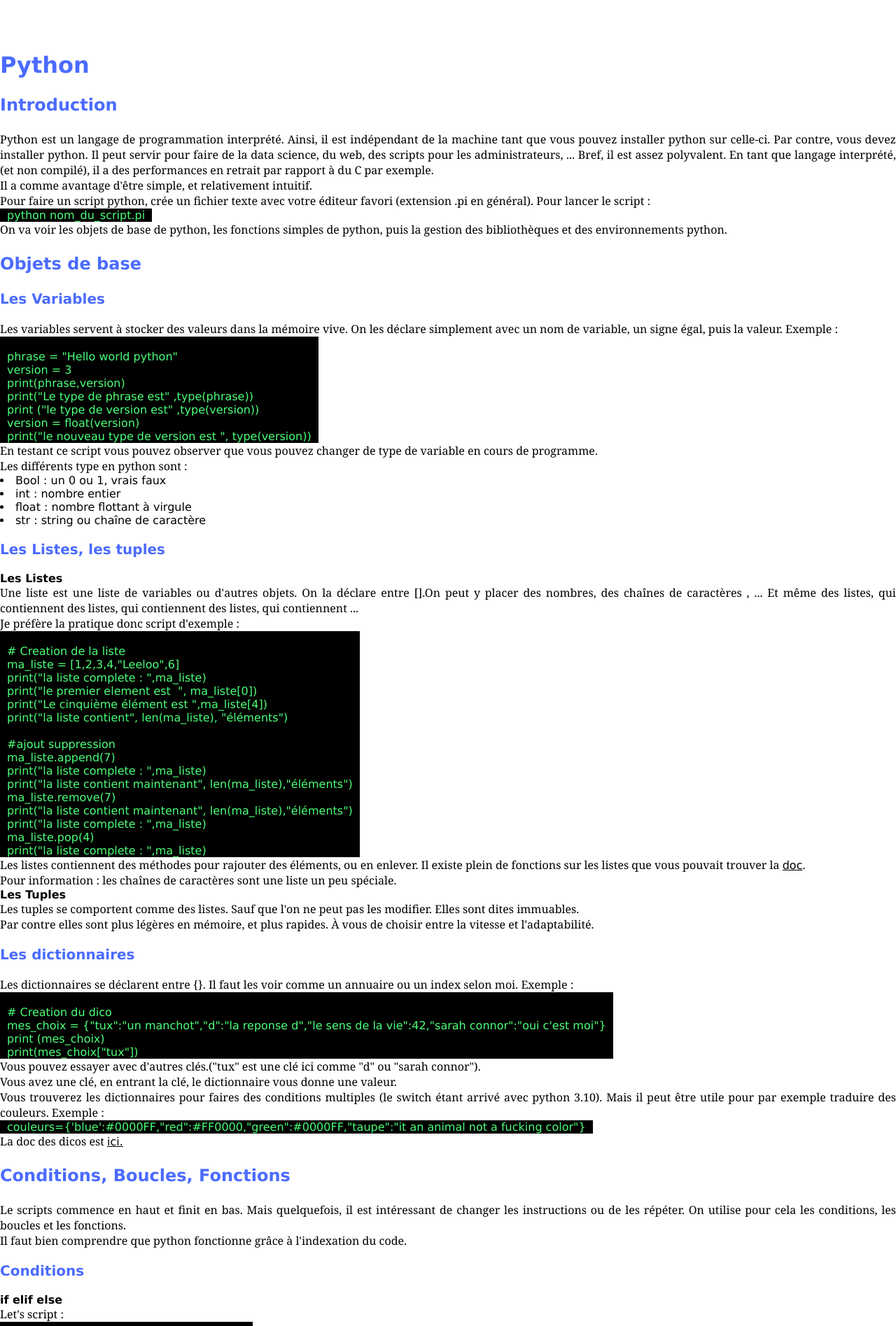
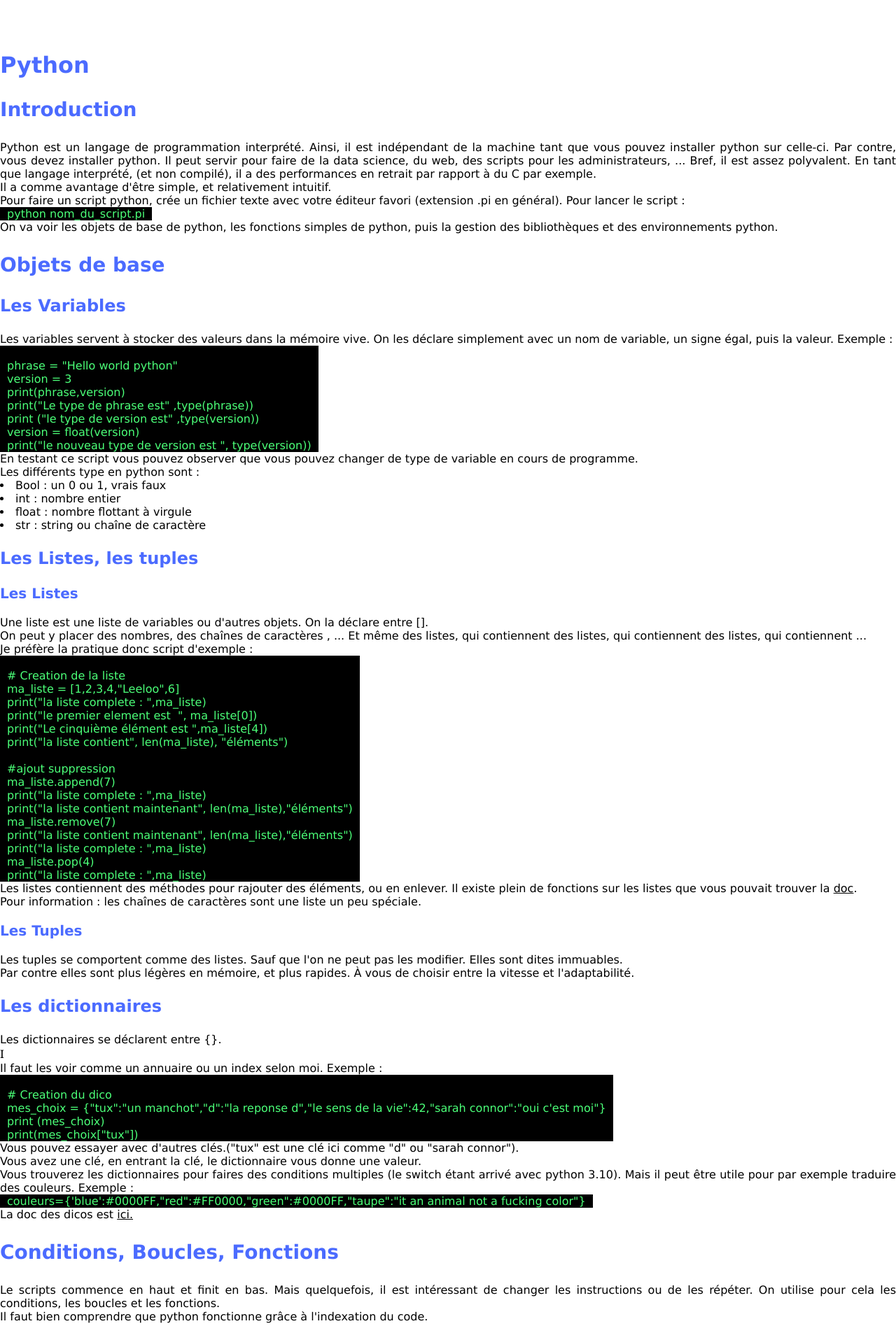
Before and after one commit to barrmath/piweb, a Flask app: page /data/python in a window 1280 px wide; the page is wider, and only the part inside the window is pictured. Shown: the part 41-1936 px from the top of that part at 70% size. Run offline with Flask 3, Linux system fonts and the light colour scheme.

Commit message:
WIP enlever le BR python.html fait

```diff
--- a/web_app/static/css/style_section.css
+++ b/web_app/static/css/style_section.css
@@ -28,14 +28,25 @@ h1{
 
 h2{
     color: #4869fffb;
+    font-size: 1.75rem;
+    margin-top: 1.75rem;
+    margin-bottom : 1.75rem;
+}
+
+h3{
+    color: #4869fffb;
     font-size: 1.5rem;
     margin-top: 1.5rem;
     margin-bottom : 1.5rem;
 }
 
-h3{
+h4{
     color: #4869fffb;
     font-size: 1.25rem;
     margin-top: 1.25rem;
     margin-bottom : 1.25rem;
 }
+
+p{
+    color:#000;
+}
--- a/web_app/templates/base.html
+++ b/web_app/templates/base.html
@@ -38,7 +38,7 @@
         </div>
     </main>
     <footer>
-      <div class="pied_de_page">
+      <div>
         <p>Autohébergé sur un Raspberry Pi.</p>
         <p>Site fait par MatBarr.</p>
         <p>Les images sont tirées soit de Wikipedia, soit crées par moi-même.</p>
--- a/web_app/templates/data/python.html
+++ b/web_app/templates/data/python.html
@@ -3,16 +3,16 @@
 {% block content %}
 <h1>Python</h1>
 <h2>Introduction</h2>
-<a href="https://www.python.org/"></a>Python est un langage de programmation interprété. Ainsi, il est indépendant de la machine tant que vous pouvez installer python sur celle-ci. Par contre, vous devez installer python.
+<p><a href="https://www.python.org/"></a>Python est un langage de programmation interprété. Ainsi, il est indépendant de la machine tant que vous pouvez installer python sur celle-ci. Par contre, vous devez installer python.
 Il peut servir pour faire de la data science, du web, des scripts pour les administrateurs, ... Bref, il est assez polyvalent.
-En tant que langage interprété, (et non compilé), il a des performances en retrait par rapport à du C par exemple.<br>
-Il a comme avantage d'être simple, et relativement intuitif.<br>
-Pour faire un script python, crée un fichier texte avec votre éditeur favori (extension .pi en général). Pour lancer le script :<div class="code">python nom_du_script.pi</div>
-On va voir les objets de base de python, les fonctions simples de python, puis la gestion des bibliothèques et des environnements python.<br>
+En tant que langage interprété, (et non compilé), il a des performances en retrait par rapport à du C par exemple.</p>
+<p>Il a comme avantage d'être simple, et relativement intuitif.</p>
+<p>Pour faire un script python, crée un fichier texte avec votre éditeur favori (extension .pi en général). Pour lancer le script :</p><div class="code">python nom_du_script.pi</div>
+<p>On va voir les objets de base de python, les fonctions simples de python, puis la gestion des bibliothèques et des environnements python.</p>
 
 <h2>Objets de base</h2>
 <h3>Les Variables</h3>
-Les variables servent à stocker des valeurs dans la mémoire vive. On les déclare simplement avec un nom de variable, un signe égal, puis la valeur. Exemple :
+<p>Les variables servent à stocker des valeurs dans la mémoire vive. On les déclare simplement avec un nom de variable, un signe égal, puis la valeur. Exemple :</p>
 <xmp class="code">
 phrase = "Hello world python"
 version = 3
@@ -22,8 +22,8 @@ print ("le type de version est" ,type(version))
 version = float(version)
 print("le nouveau type de version est ", type(version))
 </xmp>
-En testant ce script vous pouvez observer que vous pouvez changer de type de variable en cours de programme.<br>
-Les différents type en python sont :<ul>
+<p>En testant ce script vous pouvez observer que vous pouvez changer de type de variable en cours de programme.</p>
+<p>Les différents type en python sont :</p><ul>
   <li>Bool : un 0 ou 1, vrais faux</li>
   <li>int : nombre entier</li>
   <li>float : nombre flottant à virgule</li>
@@ -31,9 +31,10 @@ Les différents type en python sont :<ul>
 </ul>
 <h3>Les Listes, les tuples</h3>
 <h4>Les Listes</h4>
-Une liste est une liste de variables ou d'autres objets.
-On la déclare entre [].On peut y placer des nombres, des chaînes de caractères , ... Et même des listes, qui contiennent des listes, qui contiennent des listes, qui contiennent ... <br>
-Je préfère la pratique donc script d'exemple :
+<p>Une liste est une liste de variables ou d'autres objets.
+On la déclare entre [].</p>
+<p>On peut y placer des nombres, des chaînes de caractères , ... Et même des listes, qui contiennent des listes, qui contiennent des listes, qui contiennent ... </p>
+<p>Je préfère la pratique donc script d'exemple :</p>
 <xmp class="code">
 # Creation de la liste
 ma_liste = [1,2,3,4,"Leeloo",6]
@@ -52,34 +53,34 @@ print("la liste complete : ",ma_liste)
 ma_liste.pop(4)
 print("la liste complete : ",ma_liste)
 </xmp>
-Les listes contiennent des méthodes pour rajouter des éléments, ou en enlever.
-Il existe plein de fonctions sur les listes que vous pouvait trouver la <a href="https://docs.python.org/fr/3/tutorial/datastructures.html">doc</a>.<br>
+<p>Les listes contiennent des méthodes pour rajouter des éléments, ou en enlever.
+Il existe plein de fonctions sur les listes que vous pouvait trouver la <a href="https://docs.python.org/fr/3/tutorial/datastructures.html">doc</a>.</p>
 
-Pour information : les chaînes de caractères sont une liste un peu spéciale.
+<p>Pour information : les chaînes de caractères sont une liste un peu spéciale.</p>
 <h4>Les Tuples</h4>
-Les tuples se comportent comme des listes. Sauf que l'on ne peut pas les modifier. Elles sont dites immuables.<br>
-Par contre elles sont plus légères en mémoire, et plus rapides. À vous de choisir entre la vitesse et l'adaptabilité.<br>
+<p>Les tuples se comportent comme des listes. Sauf que l'on ne peut pas les modifier. Elles sont dites immuables.</p>
+<p>Par contre elles sont plus légères en mémoire, et plus rapides. À vous de choisir entre la vitesse et l'adaptabilité.</p>
 
 <h3>Les dictionnaires</h3>
-Les dictionnaires se déclarent entre {}.
-Il faut les voir comme un annuaire ou un index selon moi. Exemple :
+<p>Les dictionnaires se déclarent entre {}.</p>
+I<p>Il faut les voir comme un annuaire ou un index selon moi. Exemple :</p>
 <xmp class="code">
 # Creation du dico
 mes_choix = {"tux":"un manchot","d":"la reponse d","le sens de la vie":42,"sarah connor":"oui c'est moi"}
 print (mes_choix)
 print(mes_choix["tux"])
 </xmp>
-Vous pouvez essayer avec d'autres clés.("tux" est une clé ici comme "d" ou "sarah connor"). <br>
-Vous avez une clé, en entrant la clé, le dictionnaire vous donne une valeur.<br>
-Vous trouverez les dictionnaires pour faires des conditions multiples (le switch étant arrivé avec python 3.10). Mais il peut être utile pour par exemple traduire des couleurs. Exemple :
+<p>Vous pouvez essayer avec d'autres clés.("tux" est une clé ici comme "d" ou "sarah connor"). </p>
+<p>Vous avez une clé, en entrant la clé, le dictionnaire vous donne une valeur.</p>
+<p>Vous trouverez les dictionnaires pour faires des conditions multiples (le switch étant arrivé avec python 3.10). Mais il peut être utile pour par exemple traduire des couleurs. Exemple :</p>
 <div class="code">couleurs={'blue':#0000FF,"red":#FF0000,"green":#0000FF,"taupe":"it an animal not a fucking color"}</div>
-La doc des dicos est <a href="https://docs.python.org/3/tutorial/datastructures.html#dictionaries">ici.</a>
+<p>La doc des dicos est <a href="https://docs.python.org/3/tutorial/datastructures.html#dictionaries">ici.</a></p>
 <h2>Conditions, Boucles, Fonctions</h2>
-Le scripts commence en haut et finit en bas. Mais quelquefois, il est intéressant de changer les instructions ou de les répéter. On utilise pour cela les conditions, les boucles et les fonctions.<br>
-Il faut bien comprendre que python fonctionne grâce à l'indexation du code.<br>
+<p>Le scripts commence en haut et finit en bas. Mais quelquefois, il est intéressant de changer les instructions ou de les répéter. On utilise pour cela les conditions, les boucles et les fonctions.</p>
+<p>Il faut bien comprendre que python fonctionne grâce à l'indexation du code.</p>
 <h3>Conditions</h3>
 <h4>if elif else</h4>
-Let's script :
+<p>Let's script :</p>
 <xmp class="code">
 # Creation du choix
 ailes=True
@@ -91,11 +92,11 @@ elif miaou:
 else:
       print("c'est un chien")
 </xmp>
-On peut changer l'état des ailes, du miaou. En fonction, on va sélectionner la commande que l'on veut.<br>
-On peut aussi mettre plusieurs elif en cas de besoin.<br>
-Remarquer que le code est indexé, les espaces avant les print permettent à python de savoir que la commande est dans le if.<br>
+<p>On peut changer l'état des ailes, du miaou. En fonction, on va sélectionner la commande que l'on veut.</p>
+<p>On peut aussi mettre plusieurs elif en cas de besoin.</p>
+<p>Remarquer que le code est indexé, les espaces avant les print permettent à python de savoir que la commande est dans le if.</p>
 <h4>switch case</h4>
-Une autre façon de faire des choix, le match ou switch case.<br>
+<p>>Une autre façon de faire des choix, le match ou switch case.</p>
 <xmp class="code">
 # Creation du choix
 bruit="gnouf"
@@ -109,23 +110,23 @@ match bruit:
   case _:
       print("c'est un pingouin")
 </xmp>
-En fonction de la valeur de bruit, on va répondre ce qu'il y a dans les cases. Si aucune case ne correspond, on utilise la case _<br>
+<p>En fonction de la valeur de bruit, on va répondre ce qu'il y a dans les cases. Si aucune case ne correspond, on utilise la case _</p>
 <h3>Boucles</h3>
-On doit répéter plusieurs choses les boucles sont là.
+<p>On doit répéter plusieurs choses les boucles sont là.</p>
 <h4>for</h4>
-C'est la boucle d'itération, par exemple sur une liste :
+<p>C'est la boucle d'itération, par exemple sur une liste :</p>
 <xmp class="code">
 # Creation de la boucle avec liste
 liste_ami = ["Pierre","Fatima","Ling","Ahmed","San","Julie"]
 for ami in liste_ami:
       print("J'invite mon ami",ami,"à mon anniversaire.")
 </xmp>
-On met le premier élément de la liste dans ami, on fait les actions, puis le deuxième ... <br>
+<p>On met le premier élément de la liste dans ami, on fait les actions, puis le deuxième ... </p>
 <h4>while</h4>
-Souvent traduit par les professeurs par "tant que".<br>
-Boucle de ma mère:<br>
-Tant que tu n'as pas fini tes devoirs, tu n'allumes pas la console.<br>
-bref lets script:<br>
+<p>Souvent traduit par les professeurs par "tant que".</p>
+<p>Boucle de ma mère:</p>
+<p>Tant que tu n'as pas fini tes devoirs, tu n'allumes pas la console.</p>
+<p>bref lets script:</p>
 <xmp class="code">
 # Creation de la boucle
 nb_boucle = 0
@@ -144,13 +145,13 @@ while animal !="manchot":
       print("pas de malus")
 print("nombre de reponse donnée :",nb_boucle)
 </xmp>
-Félicitation, vous avez fait votre premier jeu vidéo textuel. Vous pouvez être fier.<br>
-Alors le jeu fonctionne ainsi, vous avez 10 essais, il y a une réponse malus.<br>
-Le mot break vous fait sortir de la boucle.<br>
-Le mot continue vous fait recommencer la boucle au début.<br>
+<p>Félicitation, vous avez fait votre premier jeu vidéo textuel. Vous pouvez être fier.</p>
+<p>Alors le jeu fonctionne ainsi, vous avez 10 essais, il y a une réponse malus.</p>
+<p>Le mot break vous fait sortir de la boucle.</p>
+<p>Le mot continue vous fait recommencer la boucle au début.</p>
 <h3>Fonctions</h3>
-Vous êtes en train de coder, et vous remarquez que vous écriver la même chose dans le code.<br>
-Par exemple : Vous faite le meme calcul plusieurs fois.
+<p>Vous êtes en train de coder, et vous remarquez que vous écriver la même chose dans le code.</p>
+<p>Par exemple : Vous faite le meme calcul plusieurs fois.</p>
 <xmp class="code">
 # Creation de la fonction
 def calcul(a,b,c) :
@@ -169,16 +170,16 @@ f=1
 i=calcul(e,d,f)
 print("la variable i est :",i)
 </xmp>
-Le mot def permet de définir une fonction (calcul) avec des arguments (e,d,f). Il est préférable de mettre une <a href="https://pandas.pydata.org/docs/development/contributing_docstring.html">docstring</a>.<br>
-Le commande return permets de retourner une valeur dans le programme.<br>
-Le scripts exécute la fonction lors de l'appel.
-Une fonction peut ne pas avoir d'arguments, ni de valeurs à retourner.
-<br>
-Pour information, les objets complexes comme les listes, les dataframes vont être modifier par la fonctions, alors que les variables simples comme un nombre ne le seront pas.<br>
-Python étant programmé en C, il envoie une copie pour les objets simples, mais il envoie un pointeur avec des objets complexes.<br>
+<p>Le mot def permet de définir une fonction (calcul) avec des arguments (e,d,f). Il est préférable de mettre une <a href="https://pandas.pydata.org/docs/development/contributing_docstring.html">docstring</a>.</p>
+<p>Le commande return permets de retourner une valeur dans le programme.</p>
+<p>Le scripts exécute la fonction lors de l'appel.
+Une fonction peut ne pas avoir d'arguments, ni de valeurs à retourner.</p>
+<p></p>
+<p>Pour information, les objets complexes comme les listes, les dataframes vont être modifier par la fonctions, alors que les variables simples comme un nombre ne le seront pas.</p>
+<p>Python étant programmé en C, il envoie une copie pour les objets simples, mais il envoie un pointeur avec des objets complexes.</p>
 
 <h4>Recursivité</h4>
-Bon, la fonction puissance existe déjà mais on va la recréer avec ce qu'on appelle la récursivité. Lets script:
+<p>Bon, la fonction puissance existe déjà mais on va la recréer avec ce qu'on appelle la récursivité. Lets script:</p>
 <xmp class="code">
 # Creation de la fonction puissance
 def calcul_puissance(chiffre,puissance) :
@@ -192,18 +193,18 @@ def calcul_puissance(chiffre,puissance) :
 chiffre,puissance  = 3,3
 print("resultat :", calcul_puissance(chiffre,puissance))
 </xmp>
-La fonction s'appelle elle-même. Cela permet de faire une sorte de boucle.<br>
-Quelquefois, c'est plus intuitif comme méthode que des boucles.<br>
-Par contre les défauts : consommation mémoire en hausse et python limite le nombre de récursivité possible, pour éviter les récursivités infinies<br>
-Plus d'information <a href="https://rollbar.com/blog/python-recursionerror/#">ici.</a>
+<p>La fonction s'appelle elle-même. Cela permet de faire une sorte de boucle.</p>
+<p>Quelquefois, c'est plus intuitif comme méthode que des boucles.</p>
+<p>Par contre les défauts : consommation mémoire en hausse et python limite le nombre de récursivité possible, pour éviter les récursivités infinies</p>
+<p>Plus d'information <a href="https://rollbar.com/blog/python-recursionerror/#">ici.</a></p>
 
 <h2>Environnement, Pip et bibliothèques/modules</h2>
-Python existe depuis quelques années. Des millions voir des milliards de lignes de codes ont été écrites pour diverses raisons. Il y a de fortes chances pour que la fonction que vous voulez existe déjà quelque part.<br>
-Heureusement, il existe un site qui permet de chercher des paquets python : <a href="https://pypi.org/">pypi.org</a>. Dites le à un enfant de 5 à 10 ans, ça va lui faire sa journée.<br>
-Python va tourner dans un environnement où il aura des paquets installés ou non. Il faut faire la différence entre l'environnement local et les environnements virtuels.<br>
+<p>Python existe depuis quelques années. Des millions voir des milliards de lignes de codes ont été écrites pour diverses raisons. Il y a de fortes chances pour que la fonction que vous voulez existe déjà quelque part.</p>
+<p>Heureusement, il existe un site qui permet de chercher des paquets python : <a href="https://pypi.org/">pypi.org</a>. Dites le à un enfant de 5 à 10 ans, ça va lui faire sa journée.</p>
+<p>Python va tourner dans un environnement où il aura des paquets installés ou non. Il faut faire la différence entre l'environnement local et les environnements virtuels.</p>
 <h3>Environnemnt local</h3>
-Divers programmes utilisent python, y compris des programmes importants sous Linux. Certaines distributions utilisent le gestionnaire par défaut pip, mais de plus en plus de distributions se servent de leurs propres gestionnaires de paquets pour plus de stabilité.<br>
-Éssayer d'installer un module avec pip :
+<p>Divers programmes utilisent python, y compris des programmes importants sous Linux. Certaines distributions utilisent le gestionnaire par défaut pip, mais de plus en plus de distributions se servent de leurs propres gestionnaires de paquets pour plus de stabilité.</p>
+<p>Éssayer d'installer un module avec pip :</p>
 <xmp class="code">
 pip install yolo                                                                           ✔
 error: externally-managed-environment
@@ -225,15 +226,15 @@ error: externally-managed-environment
 note: If you believe this is a mistake, please contact your Python installation or OS distribution provider. You can override this, at the risk of breaking your Python installation or OS, by passing --break-system-packages.
 hint: See PEP 668 for the detailed specification.
 </xmp>
-Voici le message d'erreur lorsque vous essayez d'installer un paquet sur l'environnement local. Il vous demande sois de passer par le gestionnaire de paquets (pacman apt dnf) ou de créer un environnement virtuel.<br>
-Vous pouvez installer les bibliothèques/modules que vous utilisez souvent en local. Par exemple installer django si vous êtes developpeur web.
-Mais il est plus que conseillé d'utiliser les environnements virtuels pour éviter des conflits avec les programmes systèmes.
+<p>Voici le message d'erreur lorsque vous essayez d'installer un paquet sur l'environnement local. Il vous demande sois de passer par le gestionnaire de paquets (pacman apt dnf) ou de créer un environnement virtuel.</p>
+<p>Vous pouvez installer les bibliothèques/modules que vous utilisez souvent en local. Par exemple installer django si vous êtes developpeur web.
+Mais il est plus que conseillé d'utiliser les environnements virtuels pour éviter des conflits avec les programmes systèmes.</p>
 <h3>Environnement virtuel</h3>
-Pour créer un environnement virtuel, c'est relativement facile. Aller dans un dossier où vous débuter un nouveau projet python et taper : <div class="code">python -m venv venv</div>
-Pour activer l'environnement virtuel, taper : <div class="code">source venv/bin/activate</div>
-Maintenant, vous pouvez utiliser pip pour installer vos modules. <br>
+<p>Pour créer un environnement virtuel, c'est relativement facile. Aller dans un dossier où vous débuter un nouveau projet python et taper : <div class="code">python -m venv venv</div></p>
+<p>Pour activer l'environnement virtuel, taper : <div class="code">source venv/bin/activate</div></p>
+<p>Maintenant, vous pouvez utiliser pip pour installer vos modules. </p>
 <h3>Pip</h3>
-Les commandes principales de pip:
+<p>Les commandes principales de pip:
 <ul>
   <li>pip install Nom_du_paquet : installe le paquet</li>
   <li>pip uninstal Nom_du_paquet : désinstalle le paquet</li>
@@ -241,29 +242,29 @@ Les commandes principales de pip:
   <li>pip freeze > requirements.txt : crée un fichier requirements.txt avec la liste de tous les paquets installés</li>
   <li>pip install -r requirements.txt  : installe les paquets listés dans requirements.txt</li>
 </ul>
-Donc, avec ces simples commandes, vous pouvez débuter un projet, mettre le fichier requirements.txt dans un repo git. Un utilisateur pourra installer et tester votre programme grâce à la création d'environnement virtuels et à pip.<br>
-<br>
+Donc, avec ces simples commandes, vous pouvez débuter un projet, mettre le fichier requirements.txt dans un repo git. Un utilisateur pourra installer et tester votre programme grâce à la création d'environnement virtuels et à pip.</p>
+<p></p>
 <h3>Mise à jour pip</h3>
-Pour mettre à jour pip,il suffit de taper<div class="code">pip install pip --upgrade pip </div>
-Pour mettre à jour tous les paquets de pip :<div class="code">pip freeze --local | awk -F "=" '{print "pip install -U "$1}' | sh</div>
-Tester votre projet et mettez à jour requirements.txt<div class="code">pip freeze > requirements.txt</div>
-<h3>Utiliser les modules</h3>(
-Vous avez installé plein de modules, comment on les importe ? Tout simplement avec la commande imports. Par exemple :<div class="code">import pandas</div><br>
-Ensuite, vous pouvez utiliser la bibliothèque pandas dans votre code (si vous l'avez installé avec pip avant bien entendu).<br>
-Par exemple pour créer un dataframe <div class="code">dataframe = pandas.DataFrame()</div>
-Écrire pandas est trop long ? Importer la bibliothèque comme ça :<div class=¨code">import pandas as pd</div>
-Maintenant, vous pouvez écrire :<div class="code">pd.DataFrame()</div>
-Vous n'avez besoin que de la fonction DataFrame ? Pas de soucis, écrivez ceci : <div class="code">from pandas import DataFrame</div>
-Création du Dataframe : <div class="code">dataframe = DataFrame()</div>
-<br>
+<p>Pour mettre à jour pip,il suffit de taper<div class="code">pip install pip --upgrade pip </div></p>
+<p>Pour mettre à jour tous les paquets de pip :<div class="code">pip freeze --local | awk -F "=" '{print "pip install -U "$1}' | sh</div></p>
+<p>Tester votre projet et mettez à jour requirements.txt<div class="code">pip freeze > requirements.txt</div></p>
+<h3>Utiliser les modules</h3>
+<p>Vous avez installé plein de modules, comment on les importe ? Tout simplement avec la commande imports. Par exemple :<div class="code">import pandas</div></p>
+<p>Ensuite, vous pouvez utiliser la bibliothèque pandas dans votre code (si vous l'avez installé avec pip avant bien entendu).</p>
+<p>Par exemple pour créer un dataframe <div class="code">dataframe = pandas.DataFrame()</div></p>
+<p>Écrire pandas est trop long ? Importer la bibliothèque comme ça :<div class=¨code">import pandas as pd</div></p>
+<p>Maintenant, vous pouvez écrire :<div class="code">pd.DataFrame()</div></p>
+<p>Vous n'avez besoin que de la fonction DataFrame ? Pas de soucis, écrivez ceci : <div class="code">from pandas import DataFrame</div></p>
+<p>Création du Dataframe : <div class="code">dataframe = DataFrame()</div></p>
+<p></p>
 <h3>Une fausse bonne idée : from pandas import *</h3>
-Vous importez tout pandas sans le namespace. Du coup, vous n'avez plus besoin de taper pandas.fonction ou pd.fonction.<br>
-MAIS imaginer que vous importer une autre bibliothèque et que cette bibliothèque à un nom de fonction identique à celle de pandas.<br>
-Pour en avoir fait l'expérience, bon courage pour tout déboguer.<br>
-<h3>modules perso</h3>
-Créer un dossier, créer dans celui-ci un fichier __init__.py et un fichier mesfonctions.py.<br>
-Et importer le avec :<div class="code">import Nom_du_dossierpy</div> comme un modules.
+<p>Vous importez tout pandas sans le namespace. Du coup, vous n'avez plus besoin de taper pandas.fonction ou pd.fonction.</p>
+<p>MAIS imaginer que vous importer une autre bibliothèque et que cette bibliothèque à un nom de fonction identique à celle de pandas.</p>
+<p>Pour en avoir fait l'expérience, bon courage pour tout déboguer.</p>
+<h3>Modules perso</h3>
+<p>Créer un dossier, créer dans celui-ci un fichier __init__.py et un fichier mesfonctions.py.</p>
+<p>Et importer le avec :<div class="code">import Nom_du_dossierpy</div> comme un modules. </p>
 <h2>Conclusion</h2>
-Avec ceci, vous avez juste les bases de python. De quoi vous débrouiller.<br>
-Allez voir les bibliothèques et regarder la doc. Tester les différentes fonctions. Bref, éclatez-vous.<br>
+<p>Avec ceci, vous avez juste les bases de python. De quoi vous débrouiller.</p>
+<p>Allez voir les bibliothèques et regarder la doc. Tester les différentes fonctions. Bref, éclatez-vous.</p>
 {% endblock %}
```
